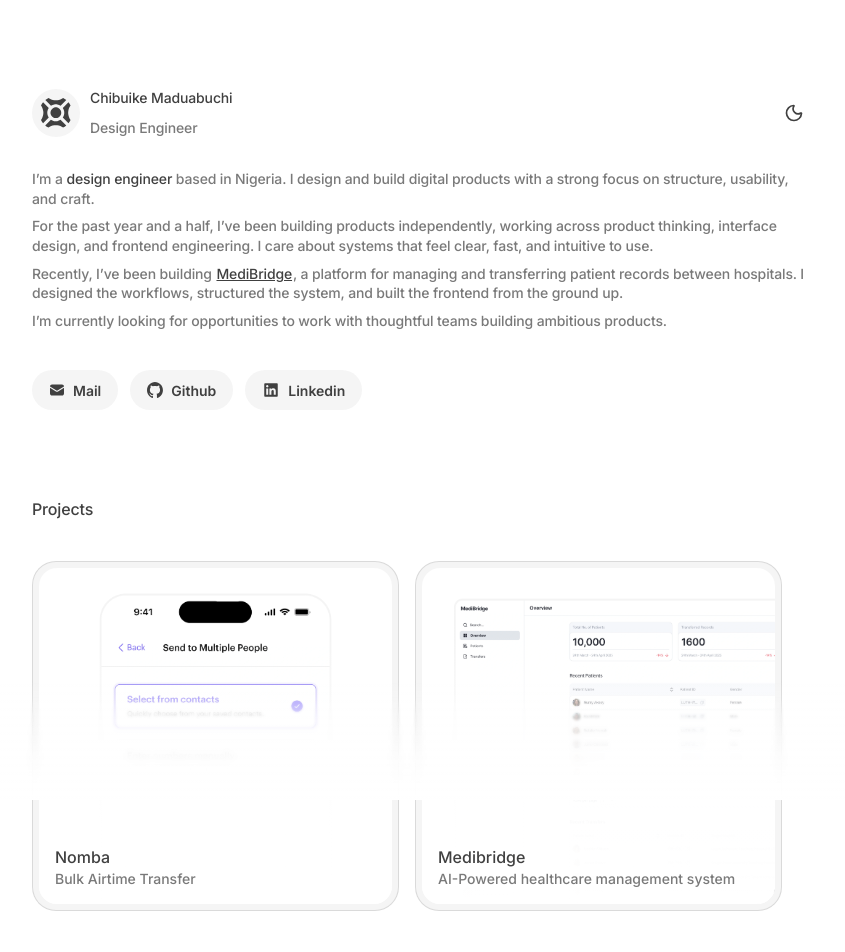
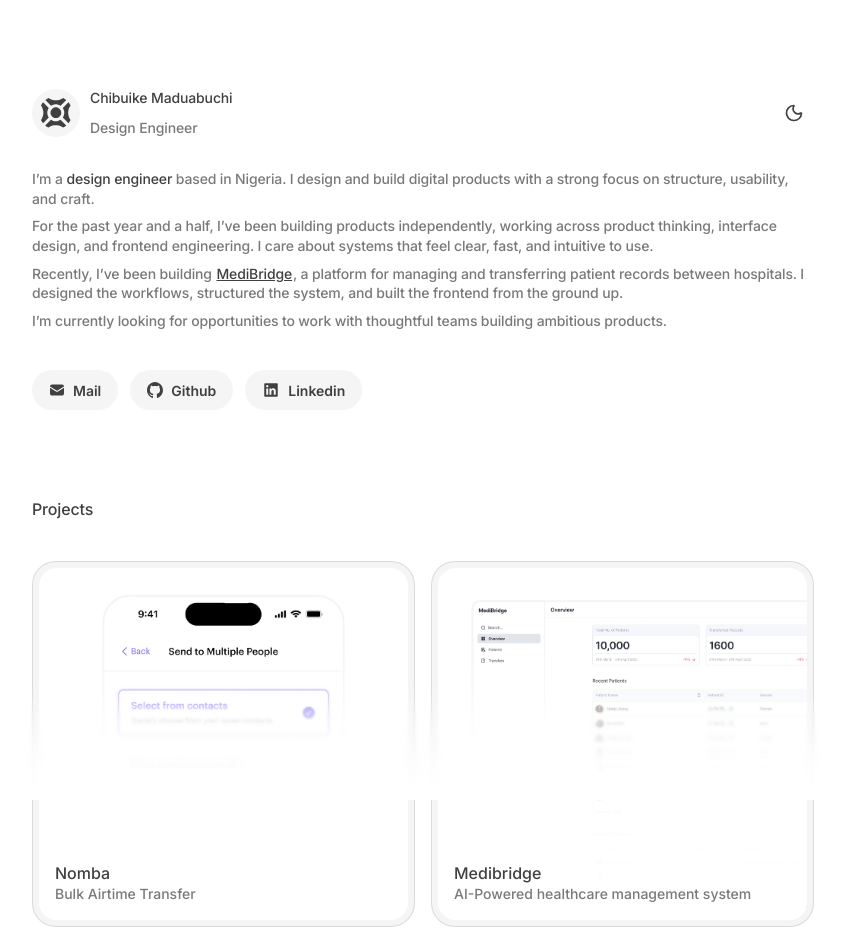
Before and after one commit to Chibuike-web/my-portfolio, a Next.js app: page / in a window 1280 px wide. Shown: the top 952 px of the page, without its empty margins (217-1062 px from the left). Built offline with nearby package versions, Linux system fonts and the light colour scheme.

Commit message:
Let project cards span available width

```diff
--- a/components/layouts/projects.tsx
+++ b/components/layouts/projects.tsx
@@ -22,19 +22,19 @@
 	return (
 		<div className="py-22">
 			<h1 className="tight font-medium text-[1rem] text-foreground">Projects</h1>
-			<div className="group/projects flex flex-col gap-4 pt-10 md:flex-row md:items-center">
+			<div className="group/projects w-full flex flex-col gap-4 pt-10 md:flex-row md:items-center">
 				{projects.map((project) => (
 					<Link
 						key={project.href}
 						href={project.href}
-						className="relative w-full overflow-hidden rounded-3xl border border-border bg-surface-muted p-1.5 transition-all duration-200 ease-out group-hover/projects:opacity-35 hover:scale-[1.02] hover:!opacity-100 focus-visible:!opacity-100 md:max-w-[22.9375rem]"
+						className="relative w-full overflow-hidden rounded-3xl border border-border bg-surface-muted p-1.5 transition-all duration-200 ease-out group-hover/projects:opacity-35 hover:scale-[1.02] hover:!opacity-100 focus-visible:!opacity-100 md:flex-1"
 					>
 						<div className="relative aspect-[367/350] w-full overflow-hidden rounded-[1.125rem] bg-background">
 							<Image
 								src={project.image}
 								alt={`${project.name} project preview`}
 								fill
-								sizes="(max-width: 47.9375rem) 100vw, 22.9375rem"
+								sizes="(max-width: 47.9375rem) 100vw, 50vw"
 								className="w-full"
 								loading="eager"
 							/>
```
